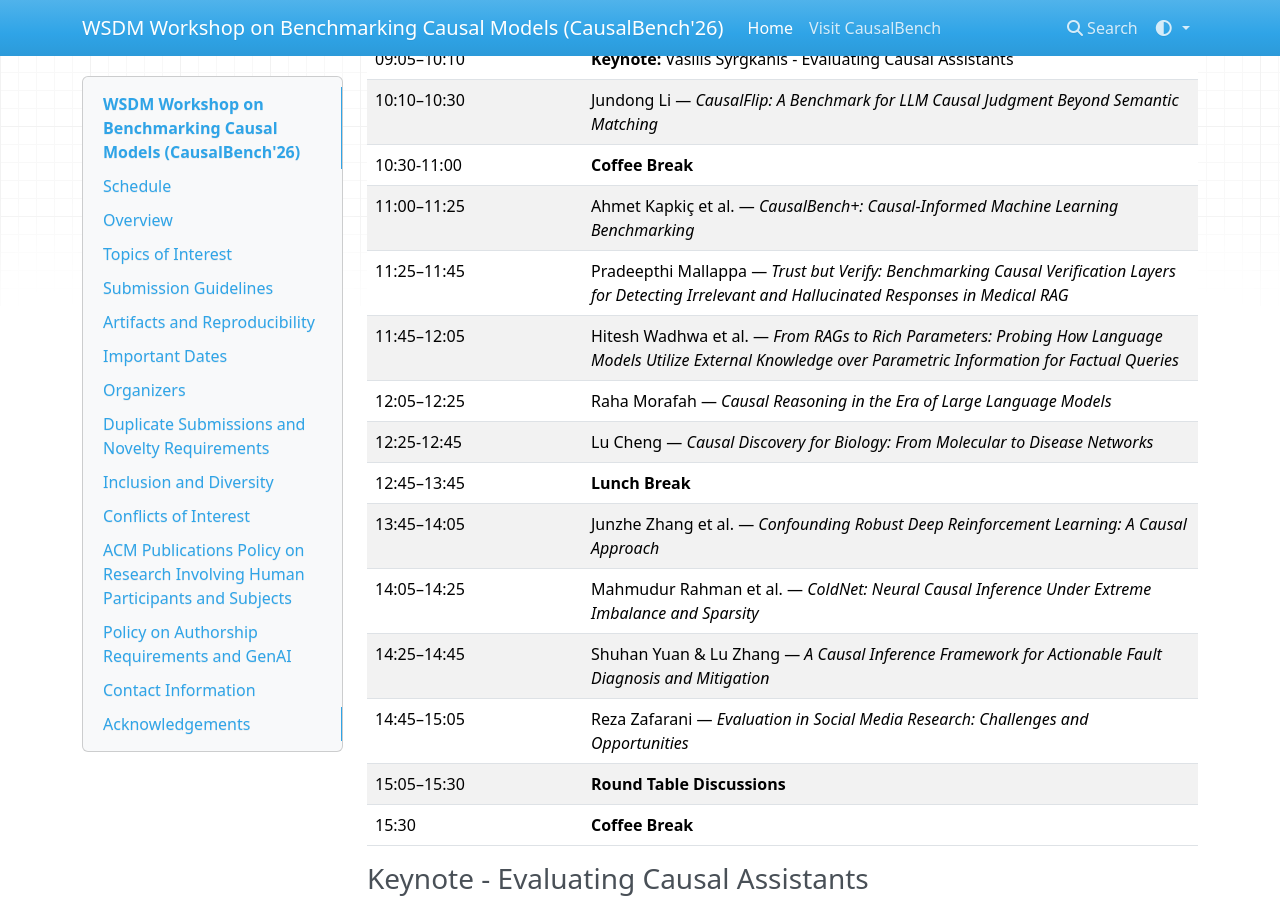
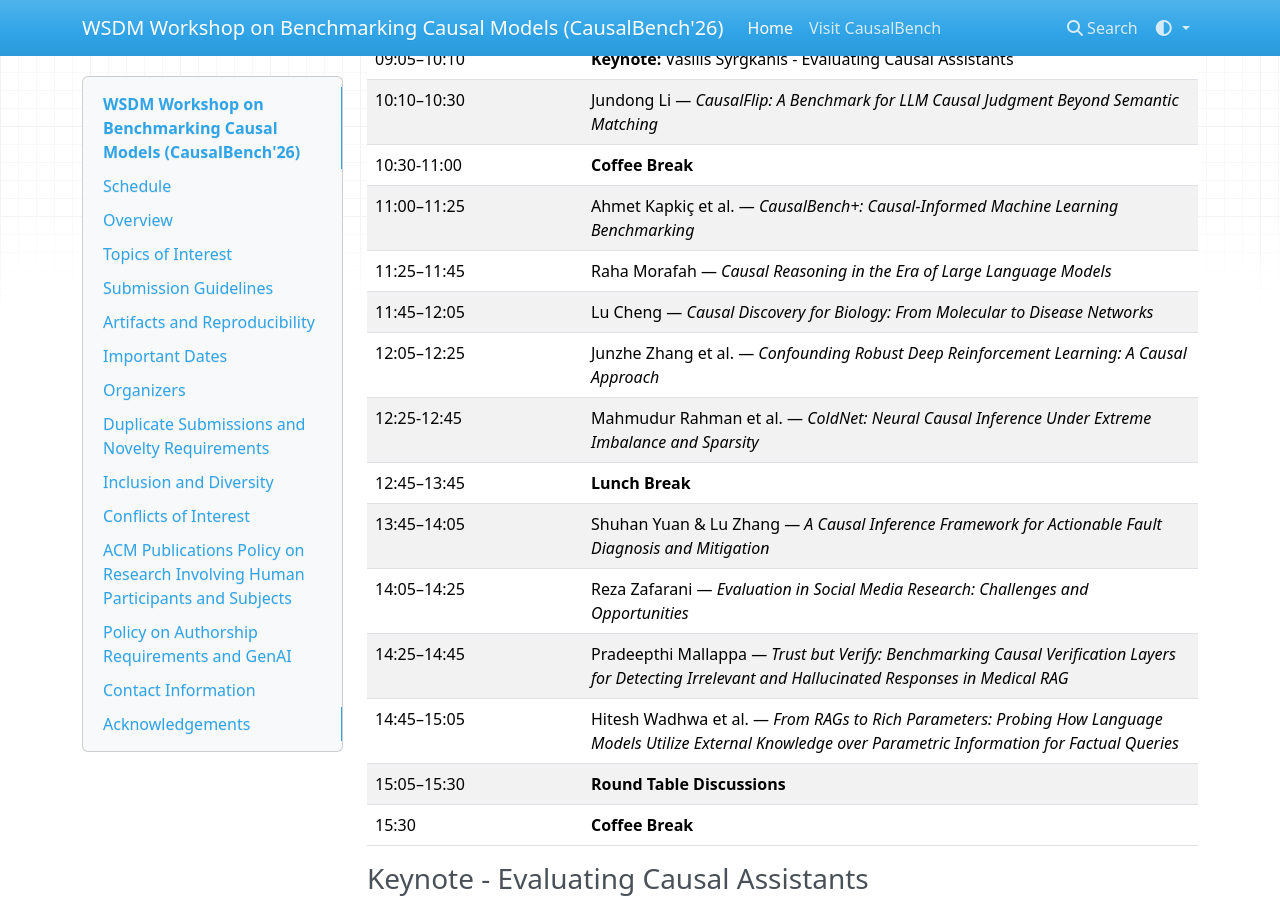
Before and after one commit to CausalBenchOrg/CausalBench-WSDM26, an MkDocs documentation site: the page built from docs/index.md, in a window 1280 px wide and 900 px high, scrolled down 628 px. Built offline with MkDocs 1.6.1, drawn with Linux system fonts in a browser that asks for light colours; nearby versions of some CDN libraries.

```diff
--- a/docs/index.md
+++ b/docs/index.md
@@ -17,18 +17,17 @@ The workshop will take place during [WSDM'26](https://wsdm-conference.org/2026/)
 | 10:10–10:30   | Jundong Li — *CausalFlip: A Benchmark for LLM Causal Judgment Beyond Semantic Matching* |
 | 10:30-11:00   | **Coffee Break** |
 | 11:00–11:25   | Ahmet Kapkiç et al. — *CausalBench+: Causal-Informed Machine Learning Benchmarking* |
-| 11:25–11:45   | Pradeepthi Mallappa — *Trust but Verify: Benchmarking Causal Verification Layers for Detecting Irrelevant and Hallucinated Responses in Medical RAG* |
-| 11:45–12:05   | Hitesh Wadhwa et al. — *From RAGs to Rich Parameters: Probing How Language Models Utilize External Knowledge over Parametric Information for Factual Queries* |
-| 12:05–12:25   | Raha Morafah — *Causal Reasoning in the Era of Large Language Models* |
-| 12:25-12:45   |  Lu Cheng — *Causal Discovery for Biology: From Molecular to Disease Networks* |
+| 11:25–11:45   | Raha Morafah — *Causal Reasoning in the Era of Large Language Models* |
+| 11:45–12:05   | Lu Cheng — *Causal Discovery for Biology: From Molecular to Disease Networks* |
+| 12:05–12:25   | Junzhe Zhang et al. — *Confounding Robust Deep Reinforcement Learning: A Causal Approach* |
+| 12:25-12:45   | Mahmudur Rahman et al. — *ColdNet: Neural Causal Inference Under Extreme Imbalance and Sparsity* |
 | 12:45–13:45   | **Lunch Break** |
-| 13:45–14:05   | Junzhe Zhang et al. — *Confounding Robust Deep Reinforcement Learning: A Causal Approach* |
-| 14:05–14:25   | Mahmudur Rahman et al. — *ColdNet: Neural Causal Inference Under Extreme Imbalance and Sparsity* |
-| 14:25–14:45   | Shuhan Yuan & Lu Zhang — *A Causal Inference Framework for Actionable Fault Diagnosis and Mitigation* |
-| 14:45–15:05   | Reza Zafarani — *Evaluation in Social Media Research: Challenges and Opportunities* |
+| 13:45–14:05   | Shuhan Yuan & Lu Zhang — *A Causal Inference Framework for Actionable Fault Diagnosis and Mitigation* |
+| 14:05–14:25   | Reza Zafarani — *Evaluation in Social Media Research: Challenges and Opportunities* |
+| 14:25–14:45   | Pradeepthi Mallappa — *Trust but Verify: Benchmarking Causal Verification Layers for Detecting Irrelevant and Hallucinated Responses in Medical RAG* |
+| 14:45–15:05   | Hitesh Wadhwa et al. — *From RAGs to Rich Parameters: Probing How Language Models Utilize External Knowledge over Parametric Information for Factual Queries* |
 | 15:05–15:30   | **Round Table Discussions** |
 | 15:30   | **Coffee Break** |
-
 
 ### Keynote - **Evaluating Causal Assistants**
 By Vasilis Syrgkanis - Stanford University
```
